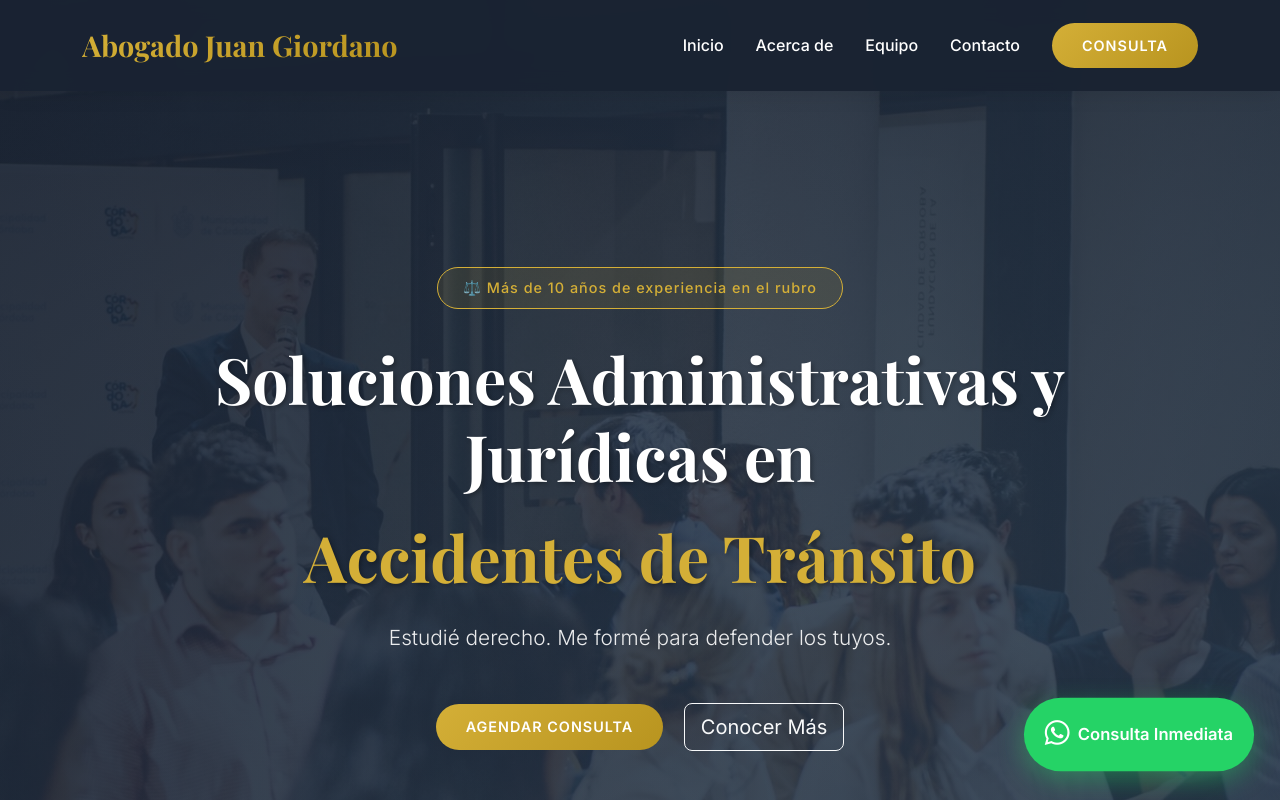
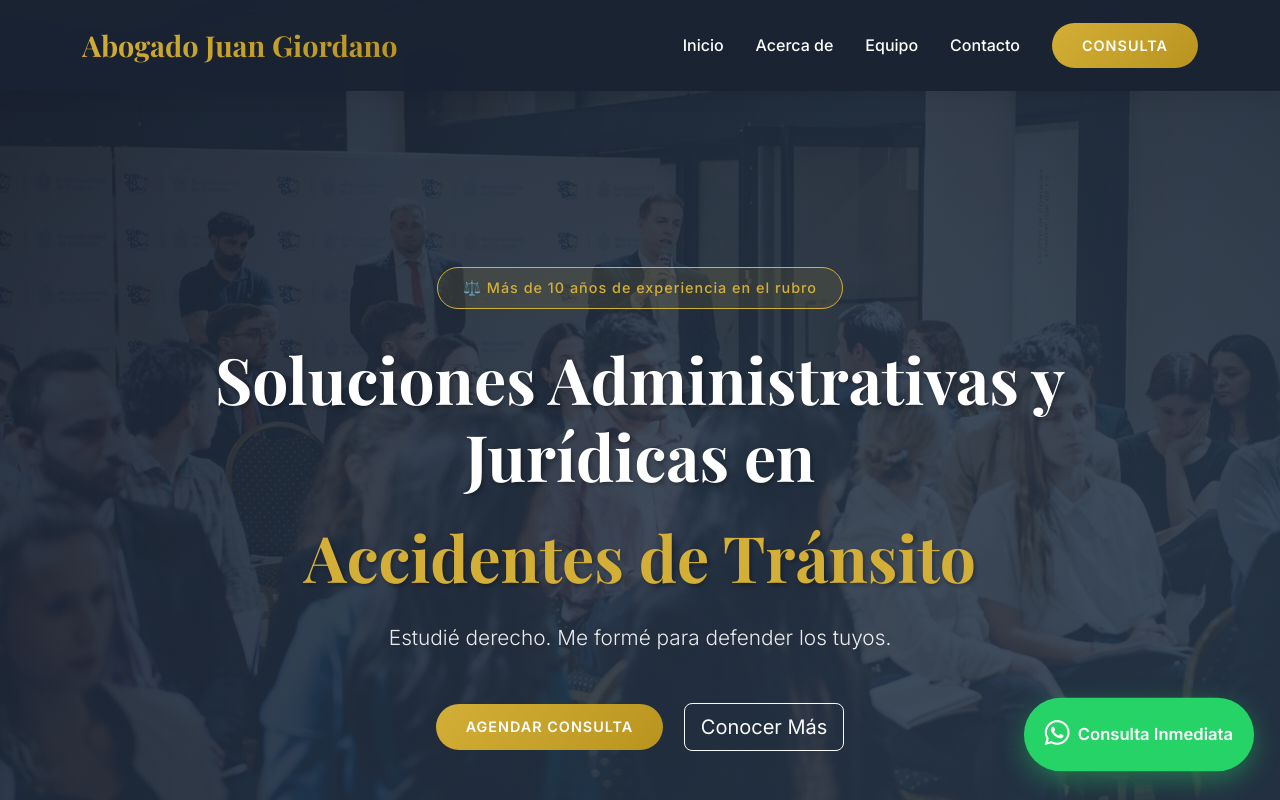
Before and after one commit to Ortiz21402098/abogadojuangiordano, a plain HTML site: page index.html in a window 1280 px wide. Shown: the top 800 px of the page. Drawn offline with nearby package versions, Linux system fonts and the light colour scheme.

Commit message:
Update index.html

```diff
--- a/index.html
+++ b/index.html
@@ -113,7 +113,7 @@
         /* Hero Section Premium */
         #hero {
             background: linear-gradient(135deg, rgba(26, 35, 50, 0.9) 0%, rgba(44, 62, 80, 0.85) 100%),
-                        url('fondo8.jpg') center/cover no-repeat;
+                        url('fondo5.jpg') center/cover no-repeat;
             min-height: 100vh;
             display: flex;
             align-items: center;
```
